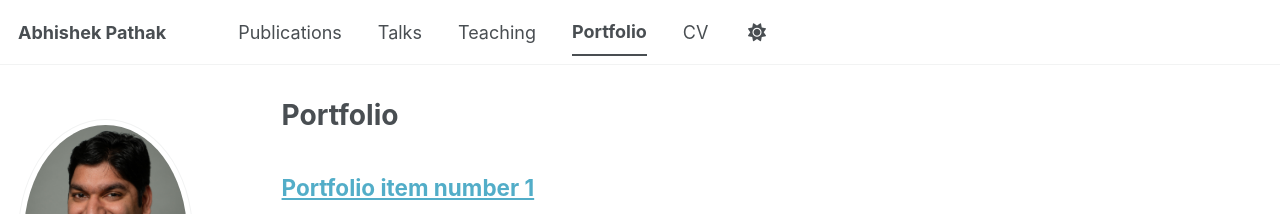
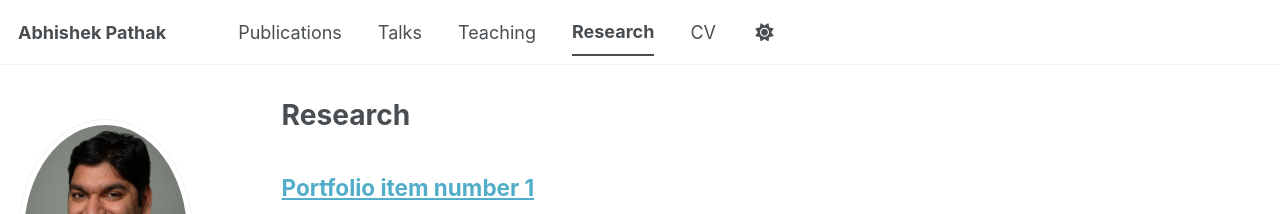
Before and after one commit to abhipath90/abhipath90.github.io, a Jekyll site: the page built from _pages/portfolio.html, in a window 1280 px wide and 1288 px high. Shown: the top 214 px of the window. Built offline with Jekyll 4.4.1, drawn with Linux system fonts in a browser that asks for light colours; some web fonts are replaced; a script bundle is joined from its source files by our own code; library files that are not in the unit come from our copies.

Commit message:
Renamed 'Portfolio' to 'Research' in navigation bar and portfolio page.

```diff
--- a/_data/navigation.yml
+++ b/_data/navigation.yml
@@ -17,7 +17,7 @@ main:
   - title: "Teaching"
     url: /teaching/
 
-  - title: "Portfolio"
+  - title: "Research"
     url: /portfolio/
 
   # - title: "Blog Posts"
--- a/_pages/portfolio.html
+++ b/_pages/portfolio.html
@@ -1,6 +1,6 @@
 ---
 layout: archive
-title: "Portfolio"
+title: "Research"
 permalink: /portfolio/
 author_profile: true
 ---
```
